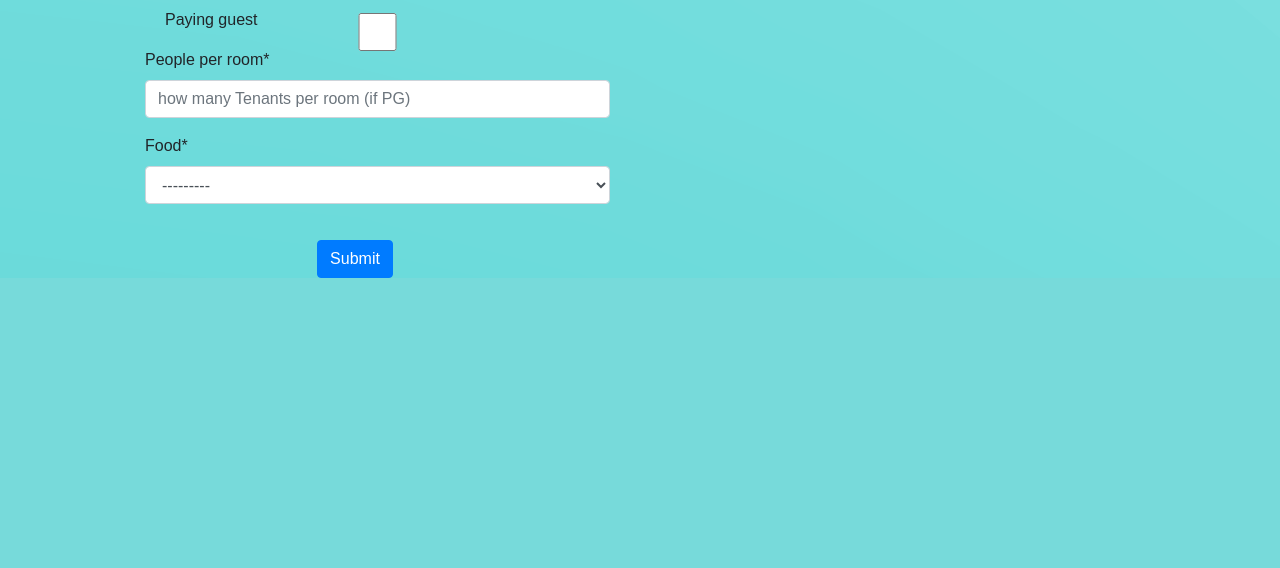
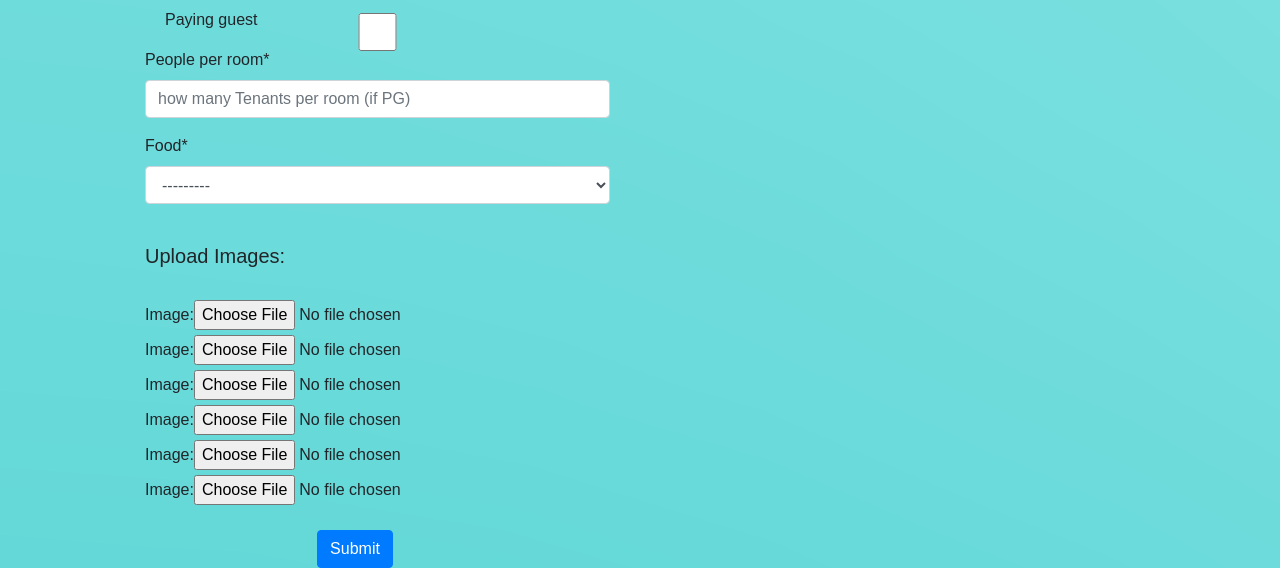
Before and after one commit to d21bhardwaj/Cushy, a Django app: page /Rentform/ in a window 1280 px wide. Shown: the part 1134-1702 px from the top of the page. Before the commit the page ends 1412 px from the top, so only its background shows below. Run offline with Django 3.2, Linux system fonts and the light colour scheme; some libraries are stand-ins or nearby versions.

Commit message:
added upload file

```diff
--- a/pine/main/forms.py
+++ b/pine/main/forms.py
@@ -1,5 +1,5 @@
 from django import forms
-from .models import RentingUser
+from .models import RentingUser, Images
 
 
 class RentForm(forms.ModelForm):
@@ -26,3 +26,9 @@ class RentForm(forms.ModelForm):
             'people_per_room': forms.NumberInput(attrs={'class': 'form-control', 'placeholder': 'how many Tenants per room (if PG)'}),
             'food': forms.Select(attrs={'class':'regDropDown'}),
         }
+
+class ImageForm(forms.ModelForm):
+    image = forms.ImageField(label='Image')
+    class Meta:
+        model = Images
+        fields = ('image', )
--- a/pine/main/models.py
+++ b/pine/main/models.py
@@ -23,7 +23,11 @@ class RentingUser(models.Model):
     Paying_guest = models.BooleanField()
     people_per_room = models.IntegerField()
     food = models.CharField(max_length=3, choices=[('included', 'Included'), ('not included', 'Not Included')])
-    #still need to add a field for uploading photos
 
     def __str__(self):
         return self.name
+
+
+class Images(models.Model):
+    user = models.ForeignKey(RentingUser, default=None, on_delete=models.CASCADE)
+    image = models.ImageField(upload_to='media/', verbose_name='Image')
--- a/pine/main/templates/form.html
+++ b/pine/main/templates/form.html
@@ -11,7 +11,13 @@
             {% csrf_token %}
             <div class="col-md-12 text-left" style="padding-top: 20px;padding-bottom: 20px;padding-left: 60px;text-align: left">
             <!--using crispy tag on forms for now-->
-            {{ form|crispy }}
+
+            {{ form|crispy }}<br>
+            <h5>Upload Images:</h5><br>
+            {{ imageform.management_form }}
+            {% for field in imageform %}
+                {{ field }}<br>
+            {% endfor %}
             </div>
             <button type="submit" class="btn btn-primary">Submit</button>
         </form>
--- a/pine/main/views.py
+++ b/pine/main/views.py
@@ -1,8 +1,8 @@
 from django.shortcuts import render, redirect
 from django.contrib.auth import logout
-from .forms import RentForm
-
-
+from .forms import RentForm, ImageForm
+from django.forms import modelformset_factory
+from .models import Images
 def index(request):
     return render(request, 'index.html')
 
@@ -13,10 +13,19 @@ def logout_view(request):
 
 
 def rentdetails(request):
+    ImageFormSet = modelformset_factory(Images, form=ImageForm, extra=6)
     if request.method == "POST":
         form = RentForm(request.POST)
-        if form.is_valid():
+        imageform = ImageFormSet(request.POST, request.FILES, queryset=Images.objects.none())
+
+        if form.is_valid() and imageform.is_valid():
             form.save()
+            imageform.save()
 
-    form = RentForm()
-    return render(request, 'form.html', {'form': form})
+            return redirect('index')
+        else:
+            print(form.errors, imageform.errors)
+    else:
+        form = RentForm()
+        imageform = ImageFormSet(queryset=Images.objects.none())
+    return render(request, 'form.html', {'form': form, 'imageform': imageform})
```
